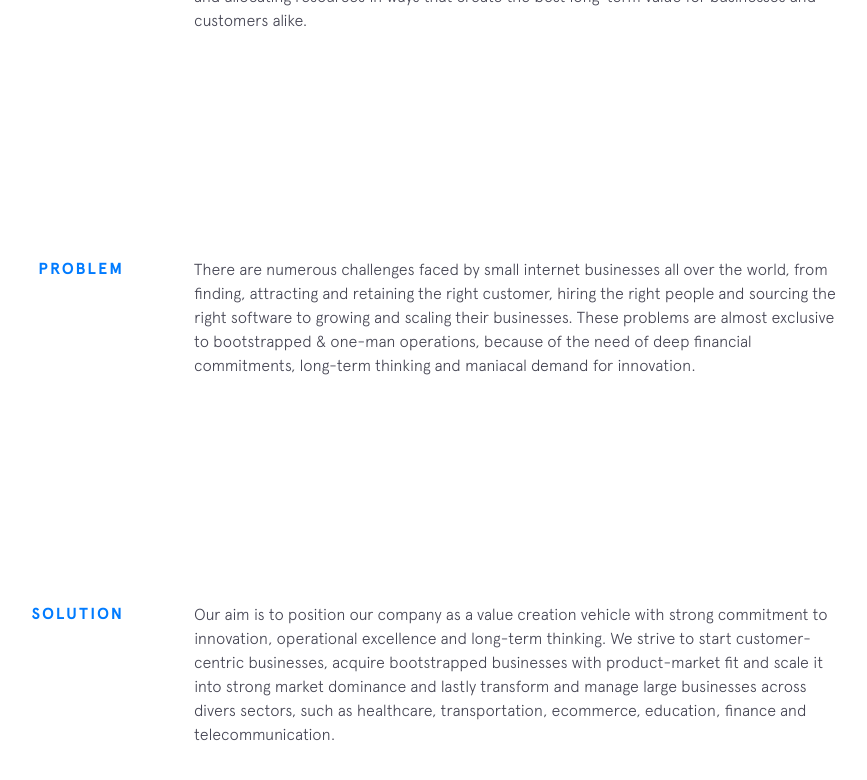
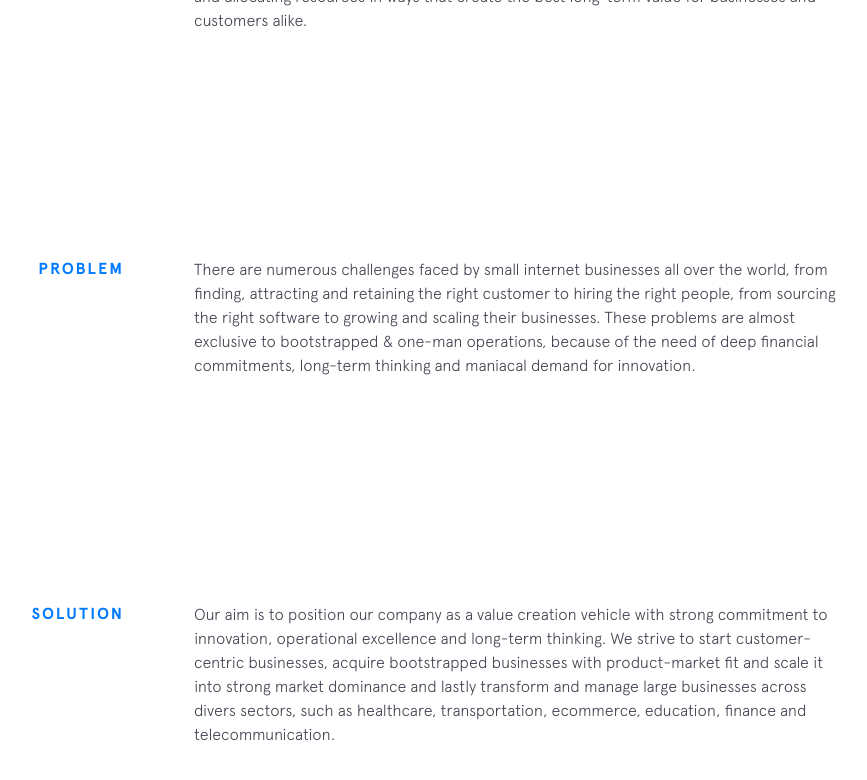
Before and after one commit to dahsoon/dahsoon.github.io, a Jekyll site: the page built from index.html, in a window 1280 px wide and 900 px high, scrolled down 1088 px. Shown: the top 780 px of the window, without its empty margins (256-1123 px from the left). Built offline with Jekyll 4.4.1, drawn with Linux system fonts in a browser that asks for light colours; nearby versions of some CDN libraries.

Commit message:
create site

```diff
--- a/_includes/problem.html
+++ b/_includes/problem.html
@@ -2,7 +2,7 @@
   <div class="section__title">Problem</div>
   <div class="section__content">
     <p>
-      There are numerous challenges faced by small internet businesses all over the world, from finding, attracting and retaining the right customer, hiring the right people and sourcing the right software to growing and scaling their businesses.
+      There are numerous challenges faced by small internet businesses all over the world, from finding, attracting and retaining the right customer to hiring the right people, from sourcing the right software to growing and scaling their businesses.
       These problems are almost exclusive to bootstrapped & one-man operations, because of the need of deep financial commitments, long-term thinking and maniacal demand for innovation.
     </p>
   </div>
```
